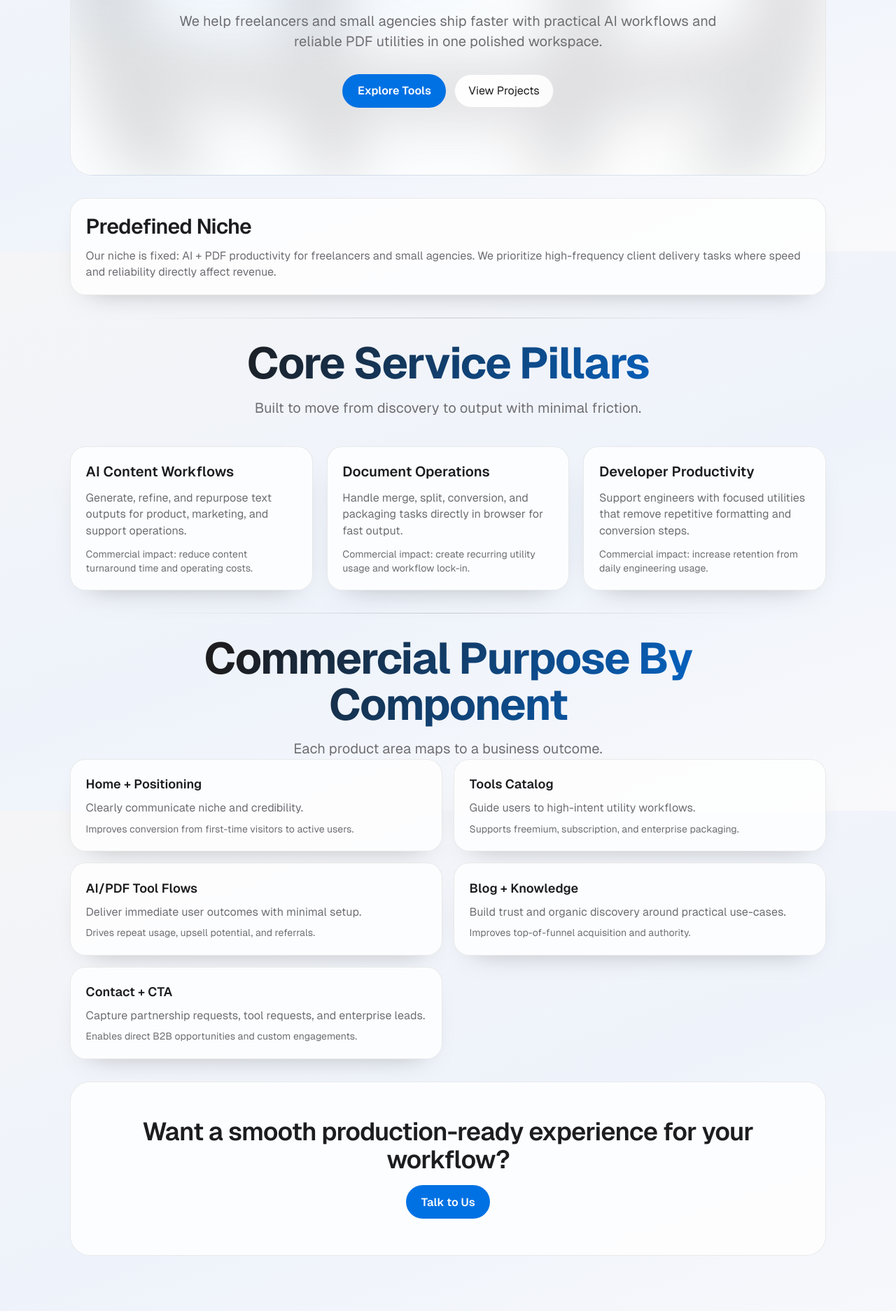
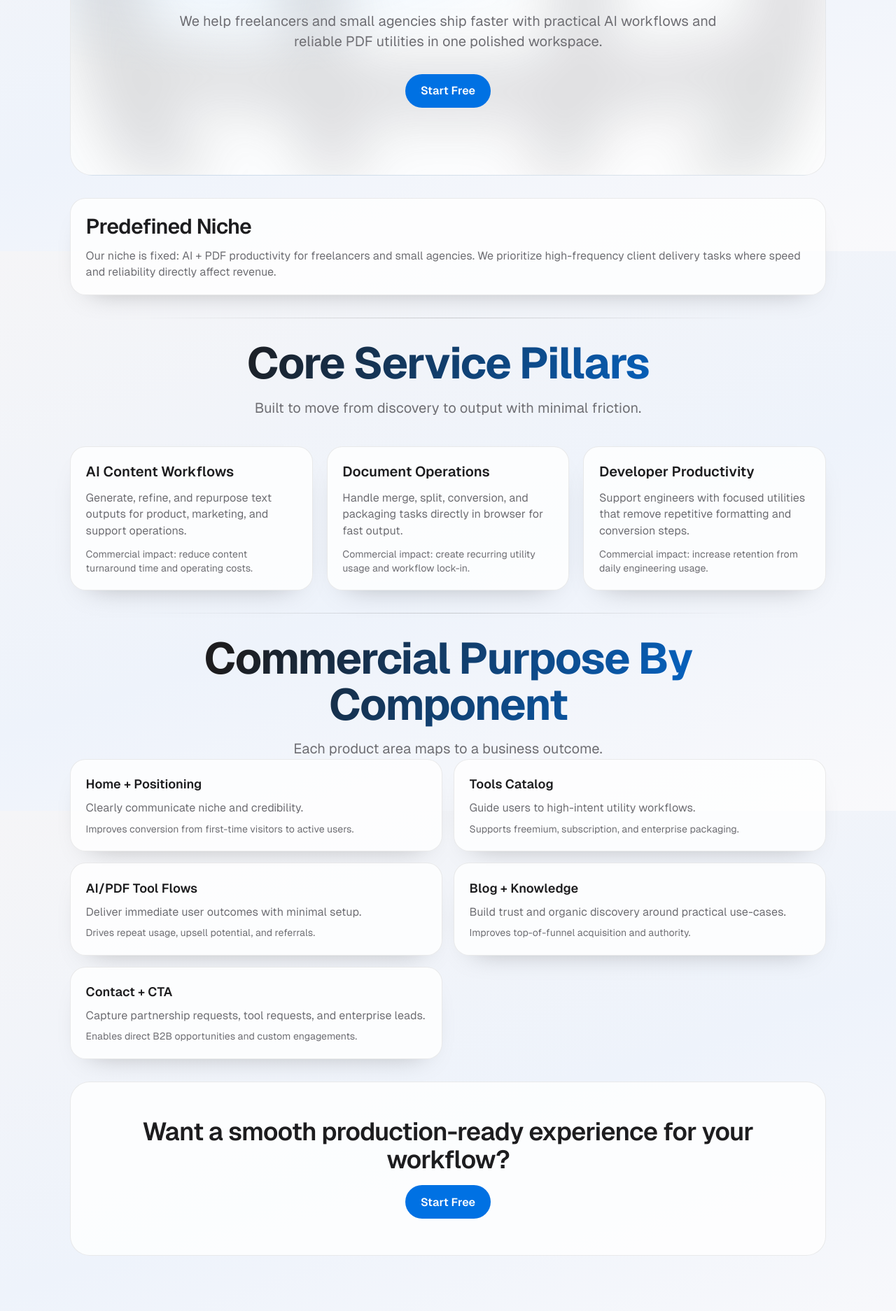
Before and after one commit to kalyanar4/project-space, a Next.js app: page / in a window 1280 px wide. Shown: the part 441-2315 px from the top of the page at 70% size. Built offline with nearby package versions, Linux system fonts and the light colour scheme.

Commit message:
Standardize Week 1.2 CTA to Start Free across key entry pages

```diff
--- a/app/page.tsx
+++ b/app/page.tsx
@@ -62,10 +62,7 @@ export default function Home() {
           </p>
           <div className="mt-8 flex flex-wrap justify-center gap-3">
             <Link href="/tools" className="primary-btn">
-              Explore Tools
-            </Link>
-            <Link href="/projects" className="secondary-btn">
-              View Projects
+              Start Free
             </Link>
           </div>
         </div>
@@ -122,8 +119,8 @@ export default function Home() {
         <h2 className="text-3xl sm:text-4xl font-semibold tracking-tight mb-4">
           Want a smooth production-ready experience for your workflow?
         </h2>
-        <Link href="/contact" className="primary-btn">
-          Talk to Us
+        <Link href="/tools" className="primary-btn">
+          Start Free
         </Link>
       </section>
     </div>
--- a/app/tools/ai/page.tsx
+++ b/app/tools/ai/page.tsx
@@ -34,9 +34,9 @@ export default function AIToolsPage() {
       </section>
 
       <section className="cta-section reveal-fade-up">
-        <h2 className="text-2xl sm:text-3xl font-semibold mb-4">Have an AI Tool Idea?</h2>
-        <Link href="/contact" className="primary-btn">
-          Suggest It
+        <h2 className="text-2xl sm:text-3xl font-semibold mb-4">Start with the fastest AI workflow</h2>
+        <Link href="/tools/ai/text-generator" className="primary-btn">
+          Start Free
         </Link>
       </section>
     </div>
--- a/app/tools/page.tsx
+++ b/app/tools/page.tsx
@@ -38,9 +38,9 @@ export default function Tools() {
       </section>
 
       <section className="cta-section reveal-fade-up">
-        <h2 className="text-2xl sm:text-3xl font-semibold mb-4">Need a specific workflow?</h2>
-        <TrackedLink href="/contact" className="primary-btn" eventName="tools_request_tool_click" eventPayload={{ source: "tools_cta" }}>
-          Request a Tool
+        <h2 className="text-2xl sm:text-3xl font-semibold mb-4">Ready to try the tools?</h2>
+        <TrackedLink href="/tools/developer" className="primary-btn" eventName="tools_start_free_click" eventPayload={{ source: "tools_cta" }}>
+          Start Free
         </TrackedLink>
       </section>
     </div>
--- a/app/tools/pdf/page.tsx
+++ b/app/tools/pdf/page.tsx
@@ -42,9 +42,9 @@ export default function PDFToolsPage() {
       </section>
 
       <section className="cta-section reveal-fade-up">
-        <h2 className="text-2xl sm:text-3xl font-semibold mb-4">Need a Specific PDF Tool?</h2>
-        <Link href="/contact" className="primary-btn">
-          Suggest It
+        <h2 className="text-2xl sm:text-3xl font-semibold mb-4">Start with the most used PDF workflow</h2>
+        <Link href="/tools/pdf/merge" className="primary-btn">
+          Start Free
         </Link>
       </section>
     </div>
```
